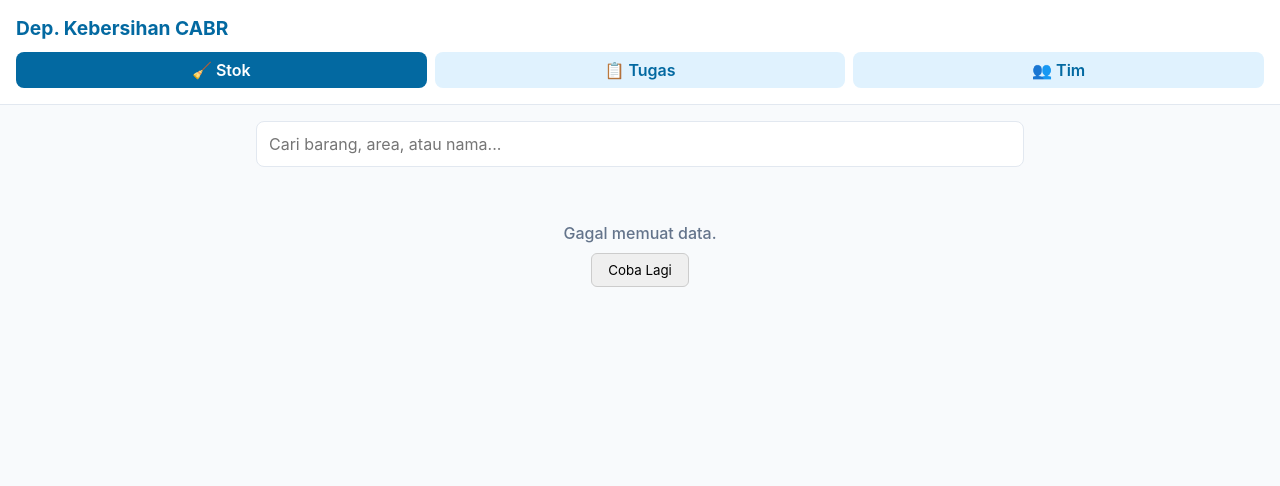
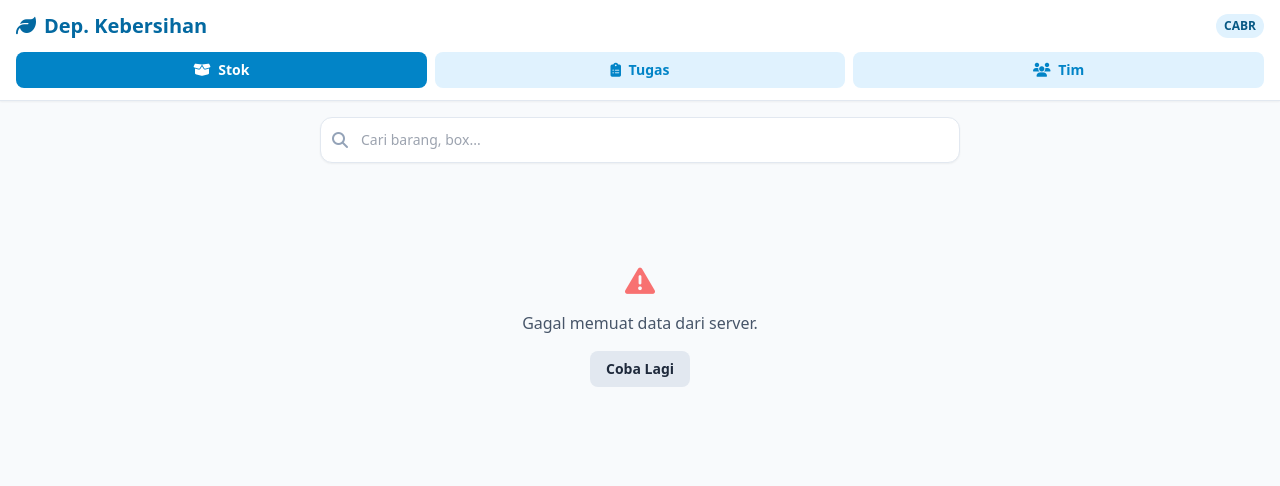
Before and after one commit to deptsupport26/deptkebersihan, a plain HTML site: page index.html in a window 1280 px wide. Drawn offline with nearby package versions, Linux system fonts and the light colour scheme; no server answers.

Commit message:
Update index.html

```diff
--- a/index.html
+++ b/index.html
@@ -4,71 +4,62 @@
   <meta charset="UTF-8">
   <meta name="viewport" content="width=device-width, initial-scale=1.0">
   <title>Sistem Kebersihan CABR</title>
+  <!-- Tailwind CSS & FontAwesome -->
+  <script src="https://cdn.tailwindcss.com"></script>
+  <link rel="stylesheet" href="https://cdnjs.cloudflare.com/ajax/libs/font-awesome/6.4.0/css/all.min.css">
   <style>
-    :root {
-      --primary: #0369a1; --primary-light: #e0f2fe; --bg: #f8fafc;
-      --card: #ffffff; --text: #0f172a; --text-muted: #64748b;
-      --border: #e2e8f0; --success: #16a34a; --warning: #ea580c;
-    }
-    * { box-sizing: border-box; margin: 0; padding: 0; font-family: -apple-system, BlinkMacSystemFont, "Segoe UI", Roboto, sans-serif; }
-    body { background: var(--bg); color: var(--text); padding-bottom: 70px; }
-
-    /* Header & Nav */
-    header { background: #fff; padding: 16px; border-bottom: 1px solid var(--border); position: sticky; top: 0; z-index: 10; }
-    .header-title { font-size: 1.2rem; font-weight: bold; color: var(--primary); }
-    .nav-tabs { display: flex; gap: 8px; margin-top: 12px; }
-    .tab { flex: 1; padding: 8px; text-align: center; background: var(--primary-light); color: var(--primary); border-radius: 8px; font-weight: 600; cursor: pointer; transition: 0.2s; }
-    .tab.active { background: var(--primary); color: #fff; }
-
-    /* Container */
-    .container { padding: 16px; max-width: 800px; margin: 0 auto; }
-    .search-bar { width: 100%; padding: 12px; border-radius: 8px; border: 1px solid var(--border); margin-bottom: 16px; outline: none; font-size: 1rem; }
-    .search-bar:focus { border-color: var(--primary); box-shadow: 0 0 0 2px var(--primary-light); }
-
-    /* Cards */
-    .card { background: var(--card); padding: 16px; border-radius: 12px; border: 1px solid var(--border); margin-bottom: 12px; box-shadow: 0 1px 3px rgba(0,0,0,0.05); }
-    .card-header { display: flex; justify-content: space-between; margin-bottom: 8px; align-items: center;}
-    .badge { font-size: 0.75rem; padding: 4px 8px; border-radius: 4px; background: #f1f5f9; font-weight: bold; color: var(--text-muted); }
-
-    /* Buttons */
-    .btn-group { display: flex; gap: 8px; margin-top: 12px; }
-    .btn { flex: 1; padding: 10px; border: none; border-radius: 8px; font-weight: bold; font-size:0.9rem; cursor: pointer; transition: 0.2s; }
-    .btn:active { transform: scale(0.98); }
-    .btn-pakai { background: #fee2e2; color: #dc2626; border: 1px solid #fca5a5; }
-    .btn-kembali { background: #dcfce7; color: var(--success); border: 1px solid #86efac; }
-    .btn-selesai { background: var(--primary); color: #fff; width: 100%; margin-top: 12px; }
-
-    /* Status Colors */
-    .status-Selesai { color: var(--success); background: #dcfce7; border: 1px solid #86efac; }
-    .status-Belum { color: var(--warning); background: #ffedd5; border: 1px solid #fdba74; }
-
-    /* Loading */
-    #loading { text-align: center; color: var(--text-muted); padding: 40px 20px; font-weight: 500;}
-    .spinner { display: inline-block; width: 20px; height: 20px; border: 3px solid rgba(3,105,161,0.3); border-radius: 50%; border-top-color: var(--primary); animation: spin 1s ease-in-out infinite; margin-right: 8px; vertical-align: middle; }
-    @keyframes spin { to { transform: rotate(360deg); } }
+    body { padding-bottom: 80px; } /* Ruang untuk scroll di HP */
+    .tab-active { background-color: #0284c7; color: white; }
+    .tab-inactive { background-color: #e0f2fe; color: #0284c7; }
+    /* Loading Spinner */
+    .loader { border-top-color: #0284c7; -webkit-animation: spinner 1.5s linear infinite; animation: spinner 1.5s linear infinite; }
+    @keyframes spinner { 0% { transform: rotate(0deg); } 100% { transform: rotate(360deg); } }
   </style>
 </head>
-<body>
+<body class="bg-slate-50 text-slate-800 font-sans antialiased">
 
-  <header>
-    <div class="header-title">Dep. Kebersihan CABR</div>
-    <div class="nav-tabs">
-      <div class="tab active" onclick="switchTab('inventaris')">🧹 Stok</div>
-      <div class="tab" onclick="switchTab('jadwal')">📋 Tugas</div>
-      <div class="tab" onclick="switchTab('relawan')">👥 Tim</div>
+  <!-- Header Sticky -->
+  <header class="sticky top-0 z-50 bg-white shadow-sm border-b border-slate-200 px-4 py-3">
+    <div class="flex items-center justify-between mb-3">
+      <h1 class="text-xl font-bold text-sky-700"><i class="fa-solid fa-leaf mr-2"></i>Dep. Kebersihan</h1>
+      <span class="text-xs bg-sky-100 text-sky-800 px-2 py-1 rounded-full font-semibold">CABR</span>
+    </div>
+
+    <!-- Tab Navigasi -->
+    <div class="flex gap-2">
+      <button id="tab-inventaris" onclick="switchTab('inventaris')" class="tab-btn tab-active flex-1 py-2 rounded-lg font-semibold text-sm transition-all duration-200">
+        <i class="fa-solid fa-box-open mr-1"></i> Stok
+      </button>
+      <button id="tab-jadwal" onclick="switchTab('jadwal')" class="tab-btn tab-inactive flex-1 py-2 rounded-lg font-semibold text-sm transition-all duration-200">
+        <i class="fa-solid fa-clipboard-list mr-1"></i> Tugas
+      </button>
+      <button id="tab-relawan" onclick="switchTab('relawan')" class="tab-btn tab-inactive flex-1 py-2 rounded-lg font-semibold text-sm transition-all duration-200">
+        <i class="fa-solid fa-users mr-1"></i> Tim
+      </button>
     </div>
   </header>
 
-  <div class="container">
-    <input type="text" id="search" class="search-bar" placeholder="Cari barang, area, atau nama..." oninput="renderData()">
-    <div id="loading">
-      <div class="spinner"></div> Menghubungkan ke Database...
+  <main class="p-4 max-w-2xl mx-auto">
+    <!-- Kotak Pencarian -->
+    <div class="relative mb-5">
+      <div class="absolute inset-y-0 left-0 flex items-center pl-3 pointer-events-none text-slate-400">
+        <i class="fa-solid fa-magnifying-glass"></i>
+      </div>
+      <input type="text" id="search" oninput="renderData()" class="bg-white border border-slate-200 text-slate-900 text-sm rounded-xl focus:ring-sky-500 focus:border-sky-500 block w-full pl-10 p-3 shadow-sm" placeholder="Cari barang, box...">
     </div>
-    <div id="content"></div>
-  </div>
+
+    <!-- Status Loading -->
+    <div id="loading" class="flex flex-col items-center justify-center py-12">
+      <div class="loader ease-linear rounded-full border-4 border-t-4 border-slate-200 h-10 w-10 mb-4"></div>
+      <p class="text-slate-500 font-medium text-sm">Menghubungkan ke Database...</p>
+    </div>
+
+    <!-- Kontainer Data -->
+    <div id="content" class="space-y-4"></div>
+  </main>
 
   <script>
-    // URL Web App Anda sudah dimasukkan di sini
+    // URL Web App Anda
     const API_URL = "https://script.google.com/macros/s/AKfycbxY3vUvlyDXYrYwFT9x9J7d8_PcTgrXGNAJiat2XH3l1tqLWHq8Imn_SjiP6Ey1NAH3GQ/exec";
 
     let currentTab = 'inventaris';
@@ -77,7 +68,7 @@
     document.addEventListener('DOMContentLoaded', loadAllData);
 
     async function loadAllData() {
-      document.getElementById('loading').style.display = 'block';
+      document.getElementById('loading').style.display = 'flex';
       document.getElementById('content').innerHTML = '';
 
       try {
@@ -98,18 +89,32 @@
         document.getElementById('loading').style.display = 'none';
         renderData();
       } catch (err) {
-        document.getElementById('loading').innerHTML = 'Gagal memuat data. <br><button onclick="loadAllData()" style="margin-top:10px; padding:8px 16px; border-radius:6px; border:1px solid #ccc;">Coba Lagi</button>';
+        document.getElementById('loading').innerHTML = `
+          <div class="text-center py-8">
+            <i class="fa-solid fa-triangle-exclamation text-3xl text-red-400 mb-3"></i>
+            <p class="text-slate-600 mb-4">Gagal memuat data dari server.</p>
+            <button onclick="loadAllData()" class="bg-slate-200 hover:bg-slate-300 text-slate-800 px-4 py-2 rounded-lg font-semibold text-sm transition-colors">Coba Lagi</button>
+          </div>
+        `;
       }
     }
 
     function switchTab(tabName) {
       currentTab = tabName;
-      document.querySelectorAll('.tab').forEach(t => t.classList.remove('active'));
-      event.currentTarget.classList.add('active');
+
+      // Update tampilan tombol tab
+      document.querySelectorAll('.tab-btn').forEach(btn => {
+        btn.classList.remove('tab-active');
+        btn.classList.add('tab-inactive');
+      });
+      const activeBtn = document.getElementById(`tab-${tabName}`);
+      activeBtn.classList.remove('tab-inactive');
+      activeBtn.classList.add('tab-active');
+
+      // Update placeholder pencarian
       document.getElementById('search').value = '';
-
       let placeholderTxt = 'Cari...';
-      if(tabName === 'inventaris') placeholderTxt = 'Cari barang, box...';
+      if(tabName === 'inventaris') placeholderTxt = 'Cari barang, lokasi...';
       if(tabName === 'jadwal') placeholderTxt = 'Cari area, tugas...';
       if(tabName === 'relawan') placeholderTxt = 'Cari nama kru...';
       document.getElementById('search').placeholder = placeholderTxt;
@@ -125,7 +130,11 @@
       let dataToRender = allData[currentTab];
 
       if(dataToRender.length === 0) {
-        content.innerHTML = `<div style="text-align:center; padding: 40px 20px; color:var(--text-muted);">Data belum tersedia di Sheet.</div>`;
+        content.innerHTML = `
+          <div class="text-center py-10 bg-white rounded-xl border border-slate-100 shadow-sm">
+            <i class="fa-regular fa-folder-open text-4xl text-slate-300 mb-3"></i>
+            <p class="text-slate-500">Data belum tersedia.</p>
+          </div>`;
         return;
       }
 
@@ -139,20 +148,38 @@
           const dipakai = Number(item.Sedang_Dipakai) || 0;
 
           content.innerHTML += `
-            <div class="card">
-              <div class="card-header">
-                <span class="badge">${item.Kategori || '-'}</span>
-                <span style="font-size:0.8rem; color:var(--text-muted)">📍 ${item.Lokasi_Simpan || 'Gudang'}</span>
+            <div class="bg-white rounded-xl border border-slate-200 p-4 shadow-sm relative overflow-hidden">
+              <div class="absolute top-0 right-0 w-2 h-full ${sisa > 0 ? 'bg-green-400' : 'bg-red-400'}"></div>
+
+              <div class="flex justify-between items-start mb-2">
+                <span class="text-xs font-bold px-2 py-1 bg-slate-100 text-slate-500 rounded-md uppercase tracking-wider">${item.Kategori || '-'}</span>
+                <span class="text-xs font-medium text-slate-500"><i class="fa-solid fa-location-dot text-red-400 mr-1"></i> ${item.Lokasi_Simpan || 'Gudang'}</span>
               </div>
-              <h3 style="margin-bottom: 8px;">${item.Nama_Barang}</h3>
-              <div style="display:flex; justify-content:space-between; align-items:center; background:#f8fafc; padding:10px; border-radius:8px; border: 1px dashed var(--border);">
-                 <div style="text-align:center;"><div style="font-size:0.7rem; color:var(--text-muted)">Total</div><strong>${total}</strong></div>
-                 <div style="text-align:center;"><div style="font-size:0.7rem; color:var(--warning)">Dipakai</div><strong style="color:var(--warning)">${dipakai}</strong></div>
-                 <div style="text-align:center;"><div style="font-size:0.7rem; color:var(--success)">Tersedia</div><strong style="font-size:1.2rem; color:var(--success)">${sisa}</strong> ${item.Satuan || ''}</div>
+
+              <h3 class="text-lg font-bold text-slate-800 mb-4">${item.Nama_Barang}</h3>
+
+              <div class="grid grid-cols-3 gap-2 bg-slate-50 rounded-lg p-3 border border-slate-100 mb-4">
+                 <div class="text-center">
+                    <div class="text-[10px] text-slate-400 uppercase font-bold">Total</div>
+                    <div class="font-semibold text-slate-700">${total}</div>
+                 </div>
+                 <div class="text-center border-l border-r border-slate-200">
+                    <div class="text-[10px] text-orange-400 uppercase font-bold">Dipakai</div>
+                    <div class="font-bold text-orange-500">${dipakai}</div>
+                 </div>
+                 <div class="text-center">
+                    <div class="text-[10px] text-green-500 uppercase font-bold">Tersedia</div>
+                    <div class="font-black text-green-600 text-lg leading-tight">${sisa} <span class="text-xs font-normal">${item.Satuan || ''}</span></div>
+                 </div>
               </div>
-              <div class="btn-group">
-                <button class="btn btn-pakai" onclick="actionAPI('adjust_stock', '${item.ID_Barang}', 1)">- Pakai 1</button>
-                <button class="btn btn-kembali" onclick="actionAPI('adjust_stock', '${item.ID_Barang}', -1)">+ Kembali</button>
+
+              <div class="flex gap-2">
+                <button onclick="actionAPI('adjust_stock', '${item.ID_Barang}', 1)" class="flex-1 bg-red-50 hover:bg-red-100 text-red-600 border border-red-200 py-2 rounded-lg font-bold text-sm transition-colors flex items-center justify-center">
+                  <i class="fa-solid fa-minus mr-2"></i> Pakai 1
+                </button>
+                <button onclick="actionAPI('adjust_stock', '${item.ID_Barang}', -1)" class="flex-1 bg-green-50 hover:bg-green-100 text-green-600 border border-green-200 py-2 rounded-lg font-bold text-sm transition-colors flex items-center justify-center">
+                  <i class="fa-solid fa-plus mr-2"></i> Kembali
+                </button>
               </div>
             </div>`;
         }
@@ -160,45 +187,53 @@
         else if (currentTab === 'jadwal') {
           const isDone = item.Status_Pekerjaan === 'Selesai';
           content.innerHTML += `
-            <div class="card">
-              <div class="card-header">
-                <span class="badge">${item.Fase_Acara}</span>
-                <span class="badge ${isDone ? 'status-Selesai' : 'status-Belum'}">${item.Status_Pekerjaan || 'Belum Mulai'}</span>
+            <div class="bg-white rounded-xl border border-slate-200 p-4 shadow-sm">
+              <div class="flex justify-between items-start mb-3">
+                <span class="text-xs font-bold px-2 py-1 bg-indigo-50 text-indigo-600 rounded-md">${item.Fase_Acara}</span>
+                <span class="text-xs font-bold px-2 py-1 rounded-md ${isDone ? 'bg-green-100 text-green-700 border border-green-200' : 'bg-orange-100 text-orange-700 border border-orange-200'}">
+                  ${item.Status_Pekerjaan || 'Belum Mulai'}
+                </span>
               </div>
-              <h3 style="margin-bottom: 6px;">${item.Area}</h3>
-              <p style="font-size:0.95rem; margin-bottom:10px; color:#334155;"><strong>Tugas:</strong> ${item.Deskripsi_Tugas}</p>
-              <div style="display:flex; justify-content:space-between; font-size:0.8rem; color:var(--text-muted);">
-                 <span>⏰ ${item.Shift_Waktu || '-'}</span>
-                 <span>👤 ${item.Relawan_Ditugaskan || '-'}</span>
+              <h3 class="text-lg font-bold text-slate-800 mb-2">${item.Area}</h3>
+              <p class="text-sm text-slate-600 mb-4 bg-slate-50 p-3 rounded-lg border border-slate-100"><i class="fa-solid fa-thumbtack text-slate-400 mr-2"></i>${item.Deskripsi_Tugas}</p>
+
+              <div class="flex justify-between items-center text-xs font-medium text-slate-500 mb-4">
+                 <span><i class="fa-regular fa-clock mr-1 text-sky-500"></i> ${item.Shift_Waktu || '-'}</span>
+                 <span><i class="fa-regular fa-user mr-1 text-sky-500"></i> ${item.Relawan_Ditugaskan || '-'}</span>
               </div>
-              ${!isDone ? `<button class="btn btn-selesai" onclick="actionAPI('update_task', '${item.ID_Tugas}', 'Selesai')">✓ Tandai Selesai</button>` : ''}
+
+              ${!isDone ? `<button onclick="actionAPI('update_task', '${item.ID_Tugas}', 'Selesai')" class="w-full bg-sky-600 hover:bg-sky-700 text-white py-2.5 rounded-lg font-bold text-sm transition-colors shadow-sm flex items-center justify-center">
+                <i class="fa-solid fa-check mr-2"></i> Tandai Selesai
+              </button>` : ''}
             </div>`;
         }
 
         else if (currentTab === 'relawan') {
+          const isActive = item.Status_Aktif === 'Aktif';
           content.innerHTML += `
-            <div class="card">
-              <div style="display:flex; justify-content:space-between; align-items:start;">
-                <div>
-                  <h3 style="margin-bottom:4px;">${item.Nama_Lengkap}</h3>
-                  <p style="font-size:0.85rem; color:var(--text-muted);">${item.Jenis_Kelamin || '-'} • 📞 ${item.No_WhatsApp || '-'}</p>
+            <div class="bg-white rounded-xl border border-slate-200 p-4 shadow-sm flex items-start gap-4">
+              <div class="h-12 w-12 rounded-full bg-sky-100 flex items-center justify-center text-sky-600 shrink-0 text-xl font-bold">
+                ${item.Nama_Lengkap ? item.Nama_Lengkap.charAt(0) : '?'}
+              </div>
+              <div class="flex-1">
+                <div class="flex justify-between items-start">
+                  <h3 class="font-bold text-slate-800">${item.Nama_Lengkap}</h3>
+                  <span class="text-[10px] font-bold px-2 py-1 rounded-md ${isActive ? 'bg-green-100 text-green-700' : 'bg-slate-100 text-slate-500'}">${item.Status_Aktif || '-'}</span>
                 </div>
-                <span class="badge ${item.Status_Aktif === 'Aktif' ? 'status-Selesai' : ''}">${item.Status_Aktif || '-'}</span>
-              </div>
-              <div style="margin-top:12px; padding-top:12px; border-top:1px solid var(--border); font-size:0.85rem;">
-                <strong>Jadwal Hadir:</strong> ${item.Kesediaan_Waktu || '-'}
+                <p class="text-xs text-slate-500 mb-2">${item.Jenis_Kelamin || '-'} • <i class="fa-brands fa-whatsapp text-green-500 mx-1"></i>${item.No_WhatsApp || '-'}</p>
+                <div class="text-xs font-medium bg-slate-50 inline-block px-2 py-1 rounded border border-slate-100">
+                  <i class="fa-regular fa-calendar-check mr-1 text-slate-400"></i> ${item.Kesediaan_Waktu || '-'}
+                </div>
               </div>
             </div>`;
         }
       });
     }
 
-    // Fungsi Action (POST)
     async function actionAPI(action, id, value) {
-      // Minta konfirmasi sebelum mengeksekusi
       if(action === 'update_task' && !confirm("Yakin tugas ini sudah selesai?")) return;
 
-      // Update UI Sementara biar terasa cepat (Optimistic UI)
+      // Optimistic UI Update
       if(action === 'adjust_stock') {
         let item = allData.inventaris.find(i => i.ID_Barang === id);
         if(item) {
@@ -218,7 +253,7 @@
         if(item) { item.Status_Pekerjaan = value; renderData(); }
       }
 
-      // Kirim Data ke API secara Background
+      // API Call Background
       try {
         let payload = { action: action, id: id };
         if(action === 'adjust_stock') payload.change = value;
@@ -229,8 +264,7 @@
           body: JSON.stringify(payload)
         });
       } catch(e) {
-        console.error(e);
-        // Jika gagal murni karena koneksi putus (bukan cors), data akan direfresh ulang
+        console.error("Gagal sinkronisasi dengan server", e);
       }
     }
   </script>
```
